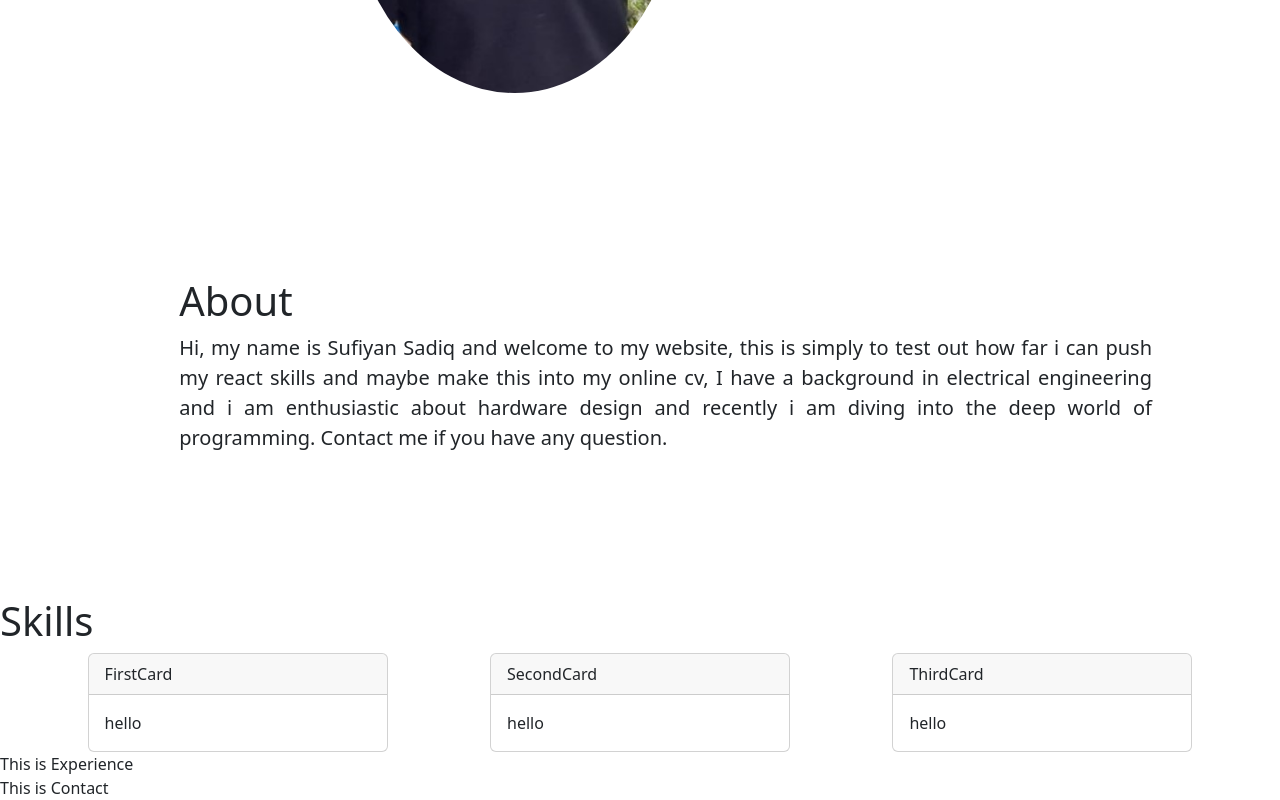
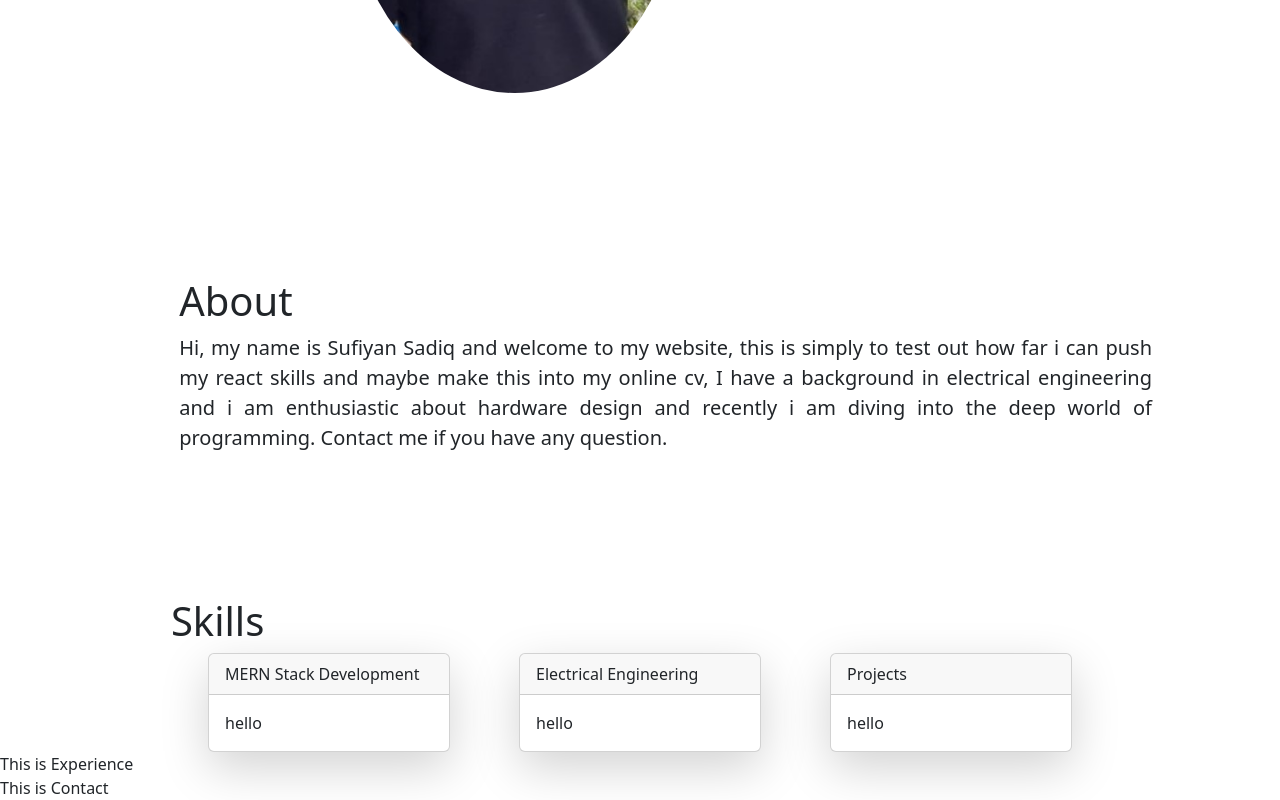
Before and after one commit to Sufiyan2003/testing-application, a React (Create React App) app: page / in a window 1280 px wide. Shown: the part 506-1306 px from the top of the page. Built offline with nearby package versions, Linux system fonts and the light colour scheme.

Commit message:
add new card design and fix skill heading

```diff
--- a/src/App.css
+++ b/src/App.css
@@ -46,3 +46,14 @@
 .custom-card{
   width: 300px;
 }
+
+/* my own card css */
+.card{
+  width: 18rem;
+  transition: transform 0.3s ease;
+}
+
+.card:hover{
+  border-color: #61dafb;
+  transform: translateY(-20%);
+}
--- a/src/FrontEnd/Skills.js
+++ b/src/FrontEnd/Skills.js
@@ -1,16 +1,19 @@
 import React from "react";
-import CustomCard from "../component/CustomCard";
 import "../assets/Skills.css";
+import Card from "../component/Card";
 
 function Skills() {
   return (
     <div className="skill-container" id="skills">
       <div className="skill-header">
         <h1>Skills</h1>
-        <div className="skill-cards">
-          <CustomCard title={"FirstCard"} content={"hello"} />
+        <div className="skill-cards flex-none">
+          {/* <CustomCard title={"FirstCard"} content={"hello"} />
           <CustomCard title={"SecondCard"} content={"hello"} />
-          <CustomCard title={"ThirdCard"} content={"hello"} />
+          <CustomCard title={"ThirdCard"} content={"hello"} /> */}
+          <Card title={"MERN Stack Development"} content={"hello"} />
+          <Card title={"Electrical Engineering"} content={"hello"} />
+          <Card title={"Projects"} content={"hello"} />
         </div>
       </div>
     </div>
--- a/src/assets/Skills.css
+++ b/src/assets/Skills.css
@@ -1,10 +1,20 @@
-.skill-cards{
-    display: flex;
-    flex-direction: row;
-    justify-content: center;
-    gap: 8%;
+.skill-container {
+  margin: 0 auto;
 }
 
-.skill-header{
-    text-align: justify;
+.skill-cards {
+  display: flex;
+  flex-direction: row;
+  justify-content: center;
+  gap: 8%;
 }
+
+.skill-header {
+  display: flex;
+  flex-direction: column;
+  align-items: center;
+  text-align: justify;
+}
+.skill-header h1 {
+  margin-left: -66%;
+}
--- /dev/null
+++ b/src/component/Card.js
@@ -0,0 +1,12 @@
+import React from "react";
+
+function Card({ title, content }) {
+  return (
+    <div className="card shadow-lg 20">
+      <div className="card-header">{title}</div>
+      <div className="card-body w-50">{content}</div>
+    </div>
+  );
+}
+
+export default Card;
--- a/src/component/CustomCard.js
+++ /dev/null
@@ -1,15 +0,0 @@
-import React from "react";
-import { Card, CardBody, CardFooter, CardHeader } from "reactstrap";
-
-function CustomCard({ title, content }) {
-  return (
-    <div className="custom-card">
-      <Card>
-        <CardHeader>{title}</CardHeader>
-        <CardBody>{content}</CardBody>
-      </Card>
-    </div>
-  );
-}
-
-export default CustomCard;
```
